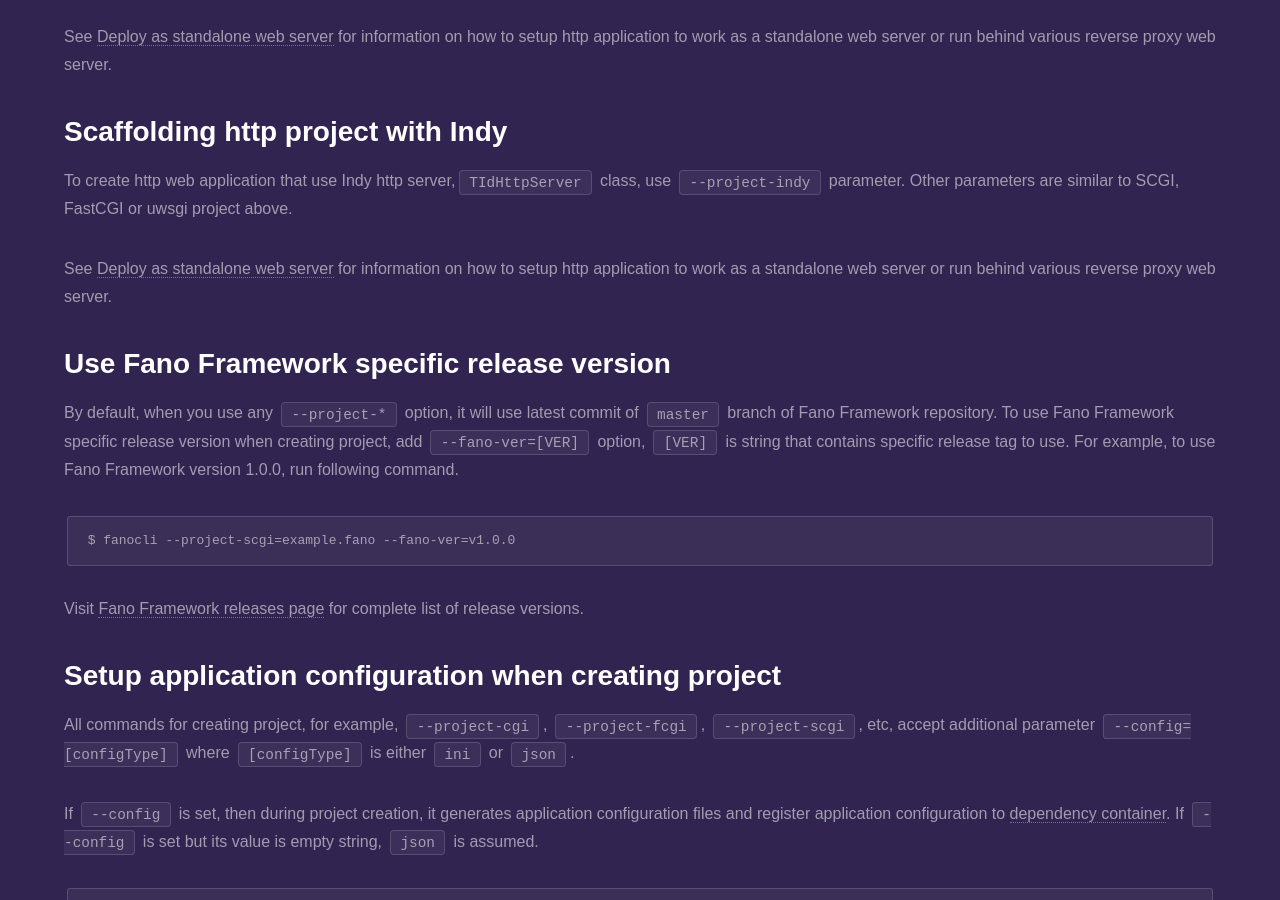
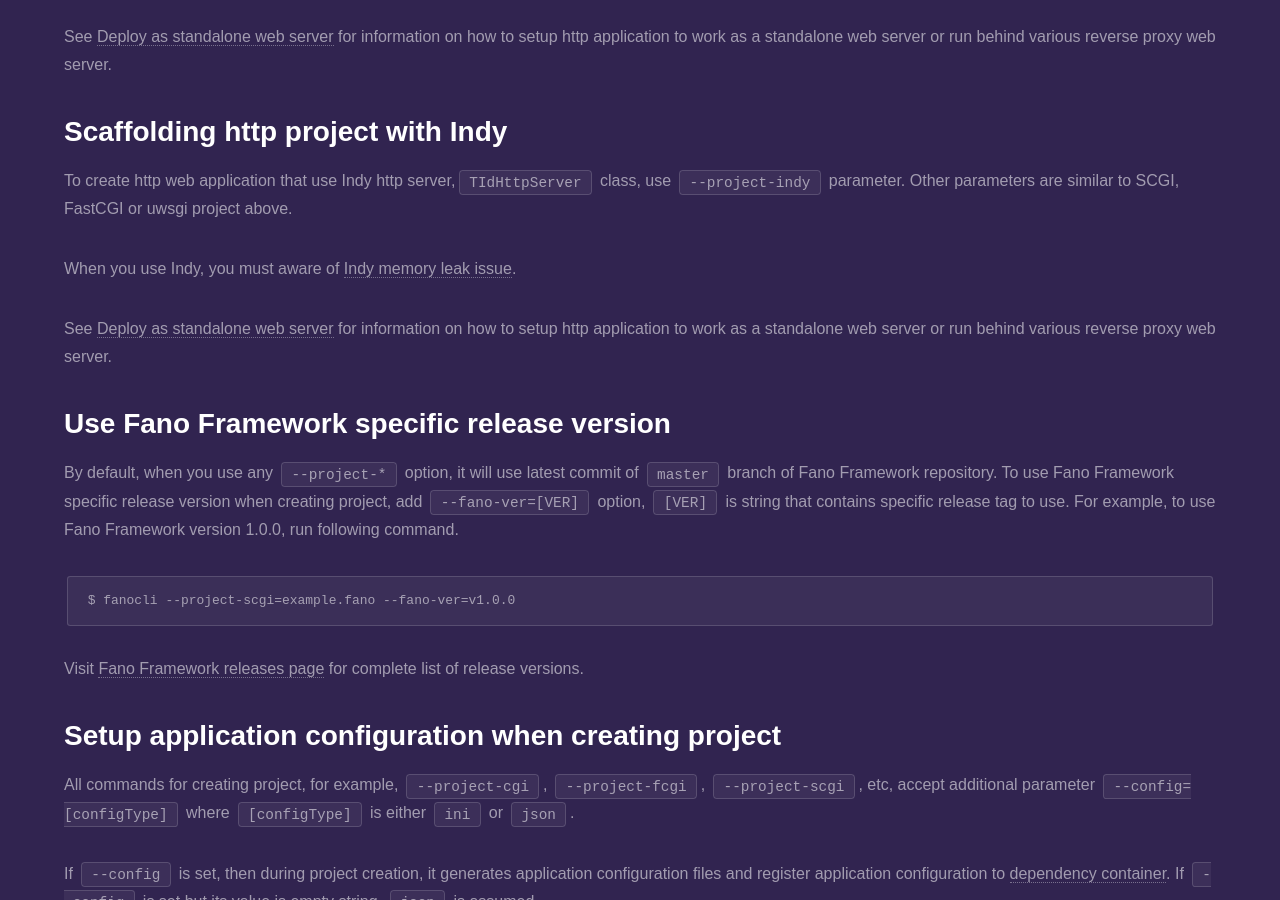
Before and after one commit to fanoframework/fanoframework.github.io, a Jekyll site: the page built from scaffolding-with-fano-cli/creating-project/index.md, in a window 1280 px wide and 900 px high, scrolled down 3196 px. Built offline with Jekyll 4.4.1, drawn with Linux system fonts in a browser that asks for light colours; our own code applies the rules of GitHub Pages for plain Markdown files.

Commit message:
add reference to Indy known memory leak issue

```diff
--- a/scaffolding-with-fano-cli/creating-project/index.md
+++ b/scaffolding-with-fano-cli/creating-project/index.md
@@ -121,6 +121,8 @@
 
 To create http web application that use Indy http server,`TIdHttpServer` class, use `--project-indy` parameter. Other parameters are similar to SCGI, FastCGI or uwsgi project above.
 
+When you use Indy, you must aware of [Indy memory leak issue](/known-issues#indy-memory-leak-issue).
+
 See [Deploy as standalone web server](/deployment/standalone-web-server) for information on how to setup http application to work as a standalone web server or run behind various reverse proxy web server.
 
 ## <a name="use-fano-framework-specific-release-version"></a>Use Fano Framework specific release version
```
